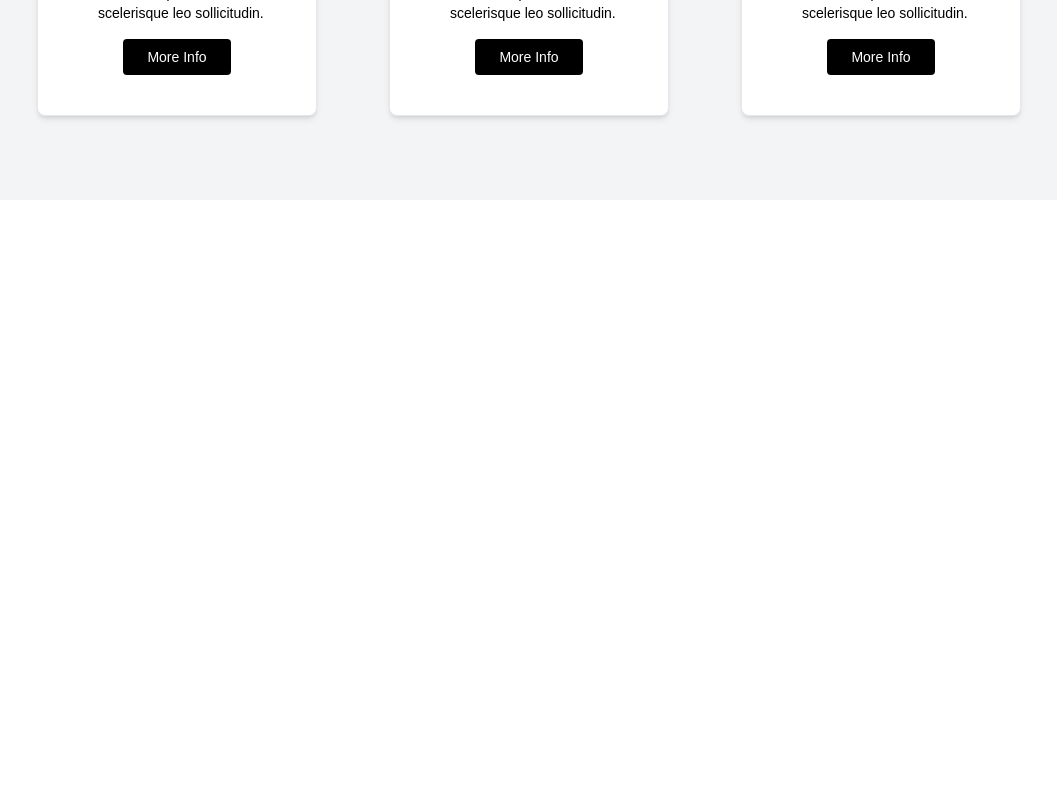
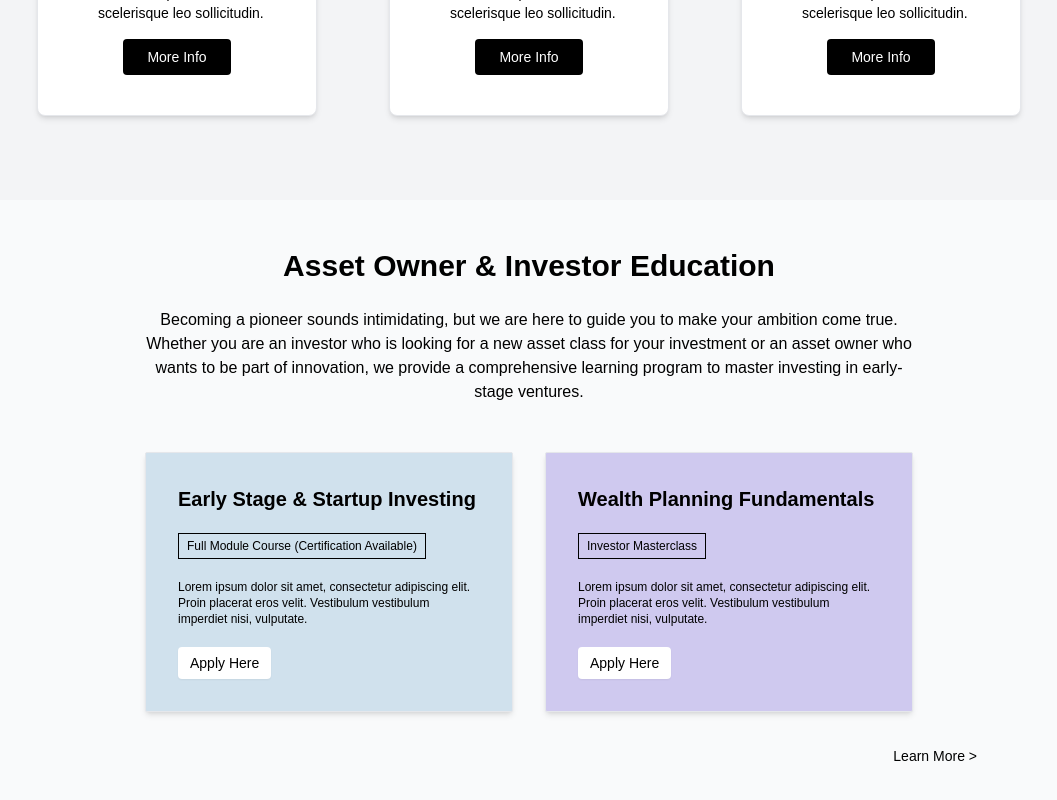
Before and after one commit to algeoffrey/altira_fe, a SvelteKit app in the folder front-end/: page / in a window 1280 px wide. Shown: the part 1610-2410 px from the top of the page, without its empty margins (111-1168 px from the left). Before the commit the page ends 1810 px from the top, so only its background shows below. Built offline with nearby package versions, Linux system fonts and the light colour scheme; a web font is replaced by a local one.

Commit message:
Add Asset Owner & Investor Education section in home page

```diff
--- /dev/null
+++ b/front-end/src/lib/CourseCard.svelte
@@ -0,0 +1,19 @@
+<script>
+    export let title = "Course Title";
+    export let description = "Lorem ipsum dolor sit amet, consectetur adipiscing elit. Proin placerat eros velit.";
+    export let courseType = "Full Module Course (Certification Available)";
+    export let buttonText = "Apply Here";
+    export let backgroundColor = "#D1E7F9";
+    export let buttonLink = "#";
+</script>
+
+<div class="rounded-sm shadow-md p-8 border border-gray-200" style="background-color: {backgroundColor};">
+    <h3 class="text-xl font-semibold mb-5">{title}</h3>
+    <div class="mb-5 border border-black px-2 py-1 text-xs font-light inline-block">
+        {courseType}
+    </div>
+    <p class="text-xs mb-5 font-light">{description}</p>
+    <a href={buttonLink} class="block text-left bg-white text-black font-medium py-1.5 px-3 rounded shadow-sm text-sm inline-block">
+        {buttonText}
+    </a>
+</div>
--- a/front-end/src/routes/+page.svelte
+++ b/front-end/src/routes/+page.svelte
@@ -3,6 +3,7 @@
     import Header from '../lib/HeaderHome.svelte';
     import HeroQuote from '../lib/HeroQuote.svelte';
     import InfoCard from '../lib/InfoCard.svelte';
+    import CourseCard from '../lib/CourseCard.svelte';
   </script>
 
   <!-- Navbar -->
@@ -21,7 +22,7 @@
   <section class="py-16 bg-gray-100">
     <div class="container mx-auto text-center">
       <h2 class="text-3xl font-bold mb-4">Innovation Platform</h2>
-      <p class="text-base mb-12 max-w-5xl mx-auto font-light"> <!-- Adjust max-width to match the cards -->
+      <p class="text-base mb-12 max-w-4xl mx-auto font-light"> <!-- Adjust max-width to match the cards -->
         Empower investors and asset owners to invest in the future they dream of. Groundbreaking ideas are nurtured in this innovation ecosystem. Learn more how to contribute to this elite mission.
       </p>
 
@@ -47,3 +48,31 @@
       </div>
     </div>
   </section>
+
+  <section class="py-12 bg-gray-50">
+    <div class="container mx-auto px-4 md:px-6 lg:px-8">
+      <h2 class="text-2xl md:text-3xl font-semibold text-center mb-6">Asset Owner & Investor Education</h2>
+      <p class="text-center text-sm md:text-base mb-12 max-w-3xl mx-auto font-thin">
+        Becoming a pioneer sounds intimidating, but we are here to guide you to make your ambition come true. Whether you are an investor who is looking for a new asset class for your investment or an asset owner who wants to be part of innovation, we provide a comprehensive learning program to master investing in early-stage ventures.
+      </p>
+      <div class="grid grid-cols-1 md:grid-cols-2 gap-8 max-w-3xl mx-auto">
+        <CourseCard
+          title="Early Stage & Startup Investing"
+          description="Lorem ipsum dolor sit amet, consectetur adipiscing elit. Proin placerat eros velit. Vestibulum vestibulum imperdiet nisi, vulputate."
+          courseType="Full Module Course (Certification Available)"
+          backgroundColor="#D0E1ED"
+          buttonLink="#"
+        />
+        <CourseCard
+          title="Wealth Planning Fundamentals"
+          description="Lorem ipsum dolor sit amet, consectetur adipiscing elit. Proin placerat eros velit. Vestibulum vestibulum imperdiet nisi, vulputate."
+          courseType="Investor Masterclass"
+          backgroundColor="#CFC9EF"
+          buttonLink="#"
+        />
+      </div>
+      <div class="text-right mt-8 max-w-4xl mx-auto">
+        <a href="/investor-learn-hub" class="text-sm font-thin hover:underline">Learn More ></a>
+      </div>
+    </div>
+  </section>
```
